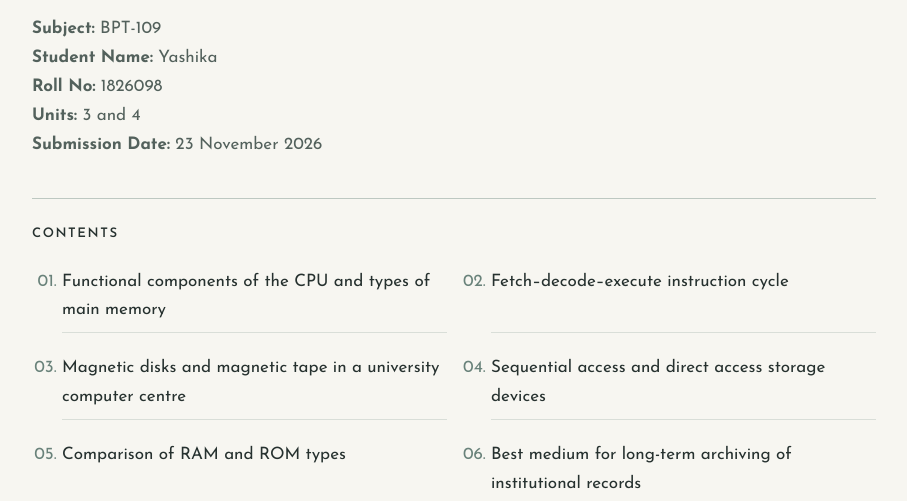
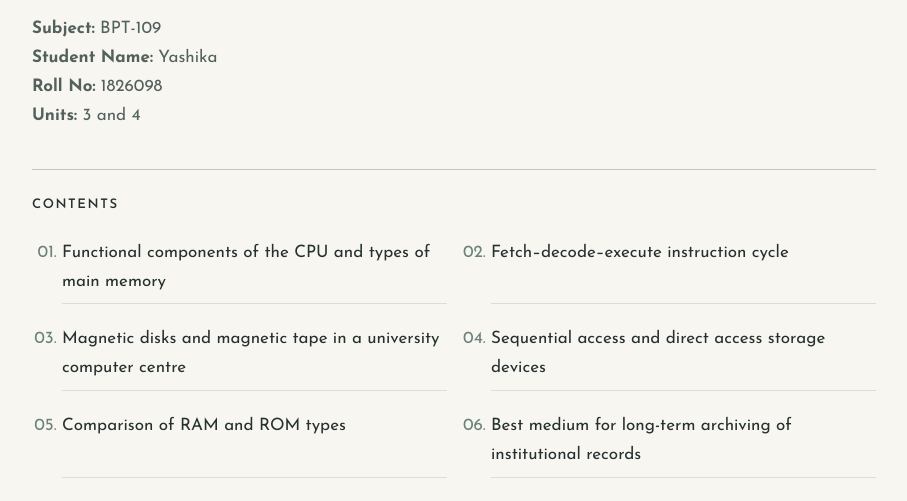
Before and after one commit to yashikab79/bpt-109-assignment-02, a plain HTML site: page index.html in a window 1280 px wide. Shown: the part 267-768 px from the top of the page, without its empty margins (186-1093 px from the left). Drawn offline with Linux system fonts and the light colour scheme.

Commit message:
Update index.html

```diff
--- a/index.html
+++ b/index.html
@@ -50,7 +50,7 @@
 <header id="top">
 <p class="meta">BPT Assignment 02</p>
 <h1>Processor, Memory &amp; Storage</h1>
-<p><strong>Subject:</strong> BPT-109<br/><strong>Student Name:</strong> Yashika<br/><strong>Roll No:</strong> 1826098<br/><strong>Units:</strong> 3 and 4<br/><strong>Submission Date:</strong> 23 November 2026</p>
+<p><strong>Subject:</strong> BPT-109<br/><strong>Student Name:</strong> Yashika<br/><strong>Roll No:</strong> 1826098<br/><strong>Units:</strong> 3 and 4<br/></p>
 </header>
 <nav aria-label="Question navigation" id="contents">
 <h2>Contents</h2>
```
